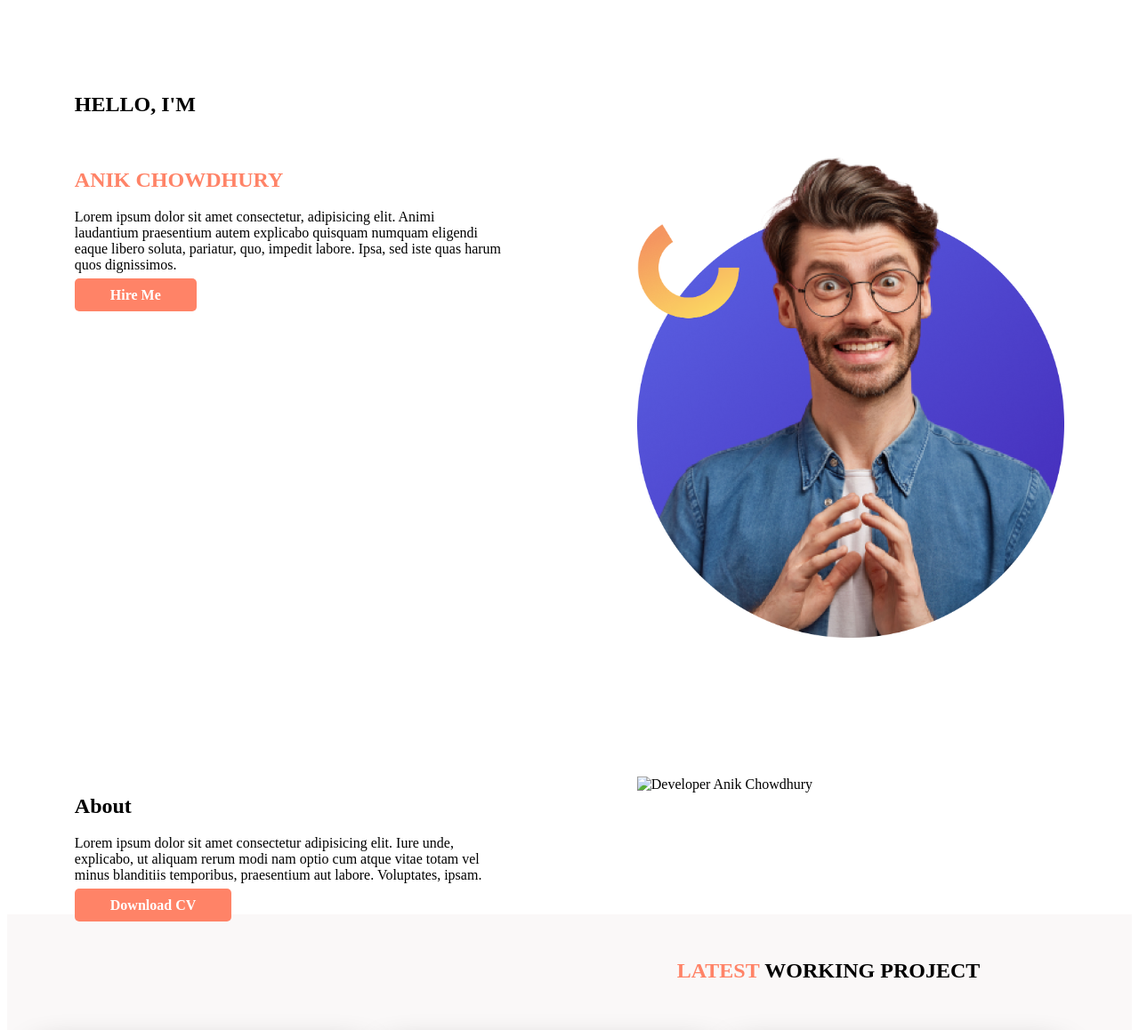
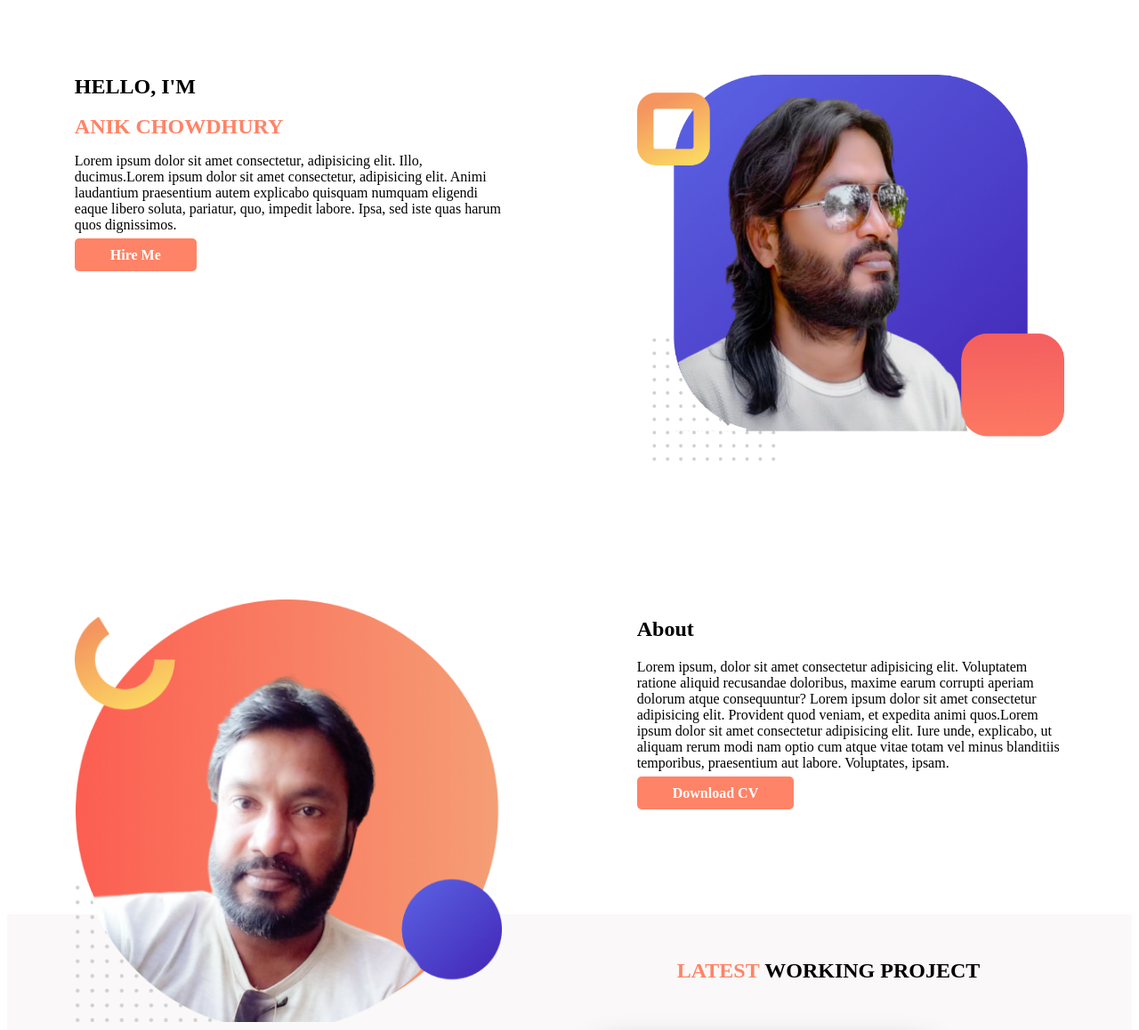
Before and after one commit to Chowdhury-Anik/assainment1, a plain HTML site: page index.html in a window 1280 px wide. Shown: the top 1158 px of the page at 89% size. Drawn offline with Linux system fonts and the light colour scheme.

Commit message:
adding pistures

```diff
--- a/index.html
+++ b/index.html
@@ -12,26 +12,28 @@
         <div class="half-width">
             <h1 class="introducing">Hello, I'm</h1><br>
             <h1 id="namecolor" class= "introducing">Anik Chowdhury</h1>
-            <p>Lorem ipsum dolor sit amet consectetur, adipisicing elit. Animi laudantium praesentium autem explicabo quisquam numquam eligendi eaque libero soluta, pariatur, quo, impedit labore. Ipsa, sed iste quas harum quos dignissimos.</p>
+            <p> Lorem ipsum dolor sit amet consectetur, adipisicing elit. Illo, ducimus.Lorem ipsum dolor sit amet consectetur, adipisicing elit. Animi laudantium praesentium autem explicabo quisquam numquam eligendi eaque libero soluta, pariatur, quo, impedit labore. Ipsa, sed iste quas harum quos dignissimos.</p>
             <a class="link-button" target="_blank" href="https://www.linkedin.com/in/anikchowdhurybd/"> Hire Me</a>
         </div>
         <div class="half-width">
-            <img src="images/demo.png" alt="Anik Chowdhury">
+            <img src="images/anik01.png" alt="Anik Chowdhury">
         </div>
     </section>
     <section>
 
         <div class="half-width">
+            <img  src="images/anik3.png" alt="Developer Anik Chowdhury">
+        </div>
+
+        <div class="half-width">
                 <h2>About</h2>
-                <p>Lorem ipsum dolor sit amet consectetur adipisicing elit. Iure unde, explicabo, ut aliquam rerum modi nam optio cum atque vitae totam vel minus blanditiis temporibus, praesentium aut labore. Voluptates, ipsam.</p>
+                <p>Lorem ipsum, dolor sit amet consectetur adipisicing elit. Voluptatem ratione aliquid recusandae doloribus, maxime earum corrupti aperiam dolorum atque consequuntur? Lorem ipsum dolor sit amet consectetur adipisicing elit. Provident quod veniam, et expedita animi quos.Lorem ipsum dolor sit amet consectetur adipisicing elit. Iure unde, explicabo, ut aliquam rerum modi nam optio cum atque vitae totam vel minus blanditiis temporibus, praesentium aut labore. Voluptates, ipsam.</p>
 
                 <a class="link-button" target="_blank" href="https://www.linkedin.com/in/anikchowdhurybd/" >Download CV</a>
 
         </div>
 
-            <div class="half-width">
-                <img class="" src="images/nik2.png" alt="Developer Anik Chowdhury">
-            </div>
+
 
 
 
--- a/style.css
+++ b/style.css
@@ -12,6 +12,7 @@ section{
 .introducing{
     font-weight: 800;
     text-transform: uppercase;
+    margin: 0px;
 }
 #namecolor{
     color:#FF8367;
@@ -20,6 +21,9 @@ section{
 .half-width img{
     width:100%;
 
+}
+
+.second-image{
 
 
 }
```
Also changed, not shown: images/anik01.png (added), images/anik3.png (added), 1 other file.
